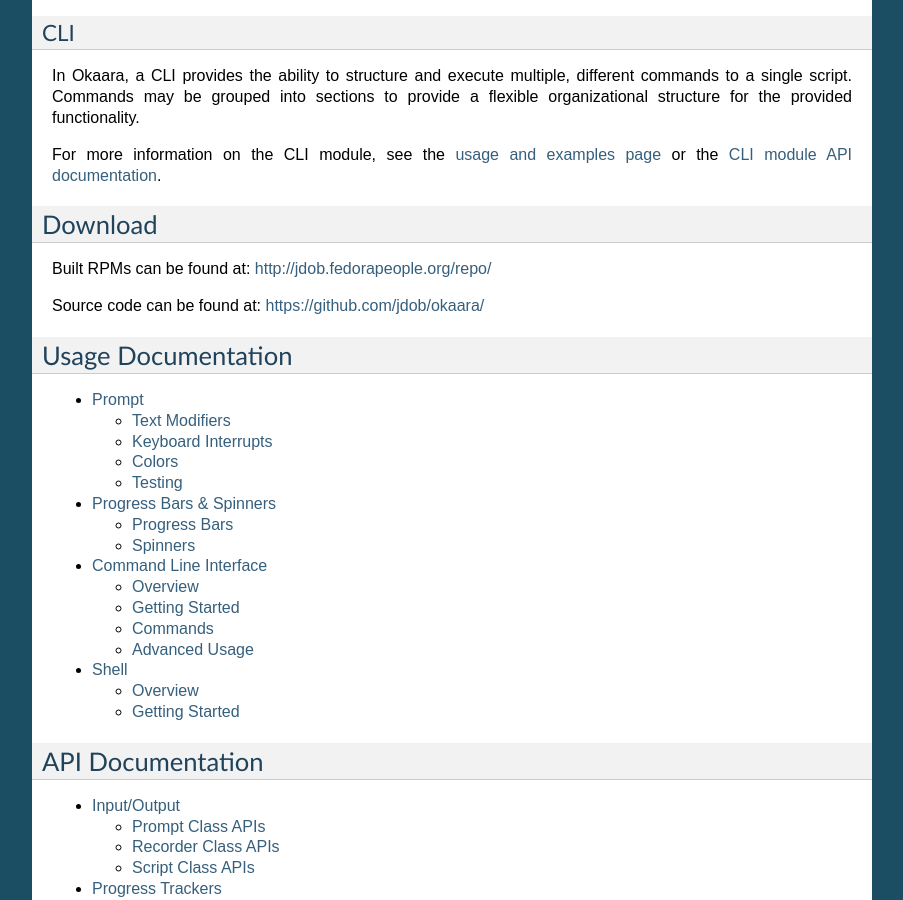
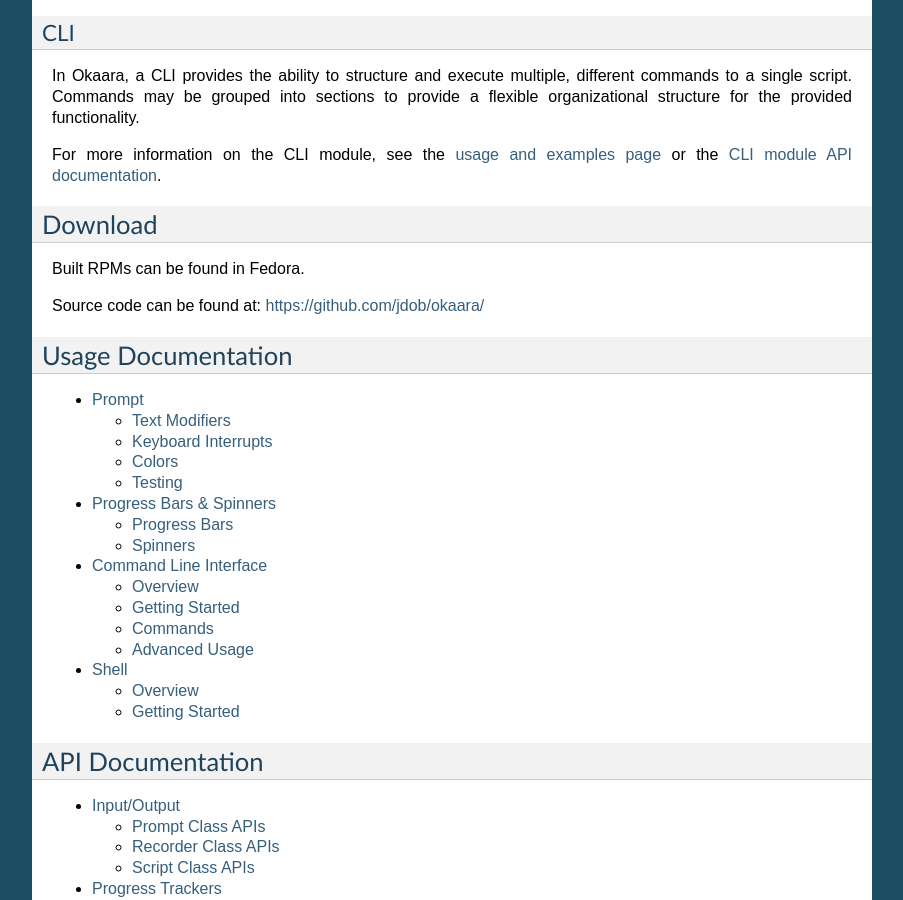
Before and after one commit to jdob/okaara, a Sphinx documentation site: the page built from doc/index.rst, in a window 1280 px wide and 900 px high, scrolled down 1206 px. Shown: the whole window, without its empty margins (198-1101 px from the left). Built offline with Sphinx 7.4.7, drawn with Linux system fonts in a browser that asks for light colours; the version number could not be read and is left out.

Commit message:
Updated download location docs

```diff
--- a/doc/index.rst
+++ b/doc/index.rst
@@ -81,7 +81,7 @@
 Download
 --------
 
-Built RPMs can be found at: `<http://jdob.fedorapeople.org/repo/>`_
+Built RPMs can be found in Fedora.
 
 Source code can be found at: `<https://github.com/jdob/okaara/>`_
 
```
